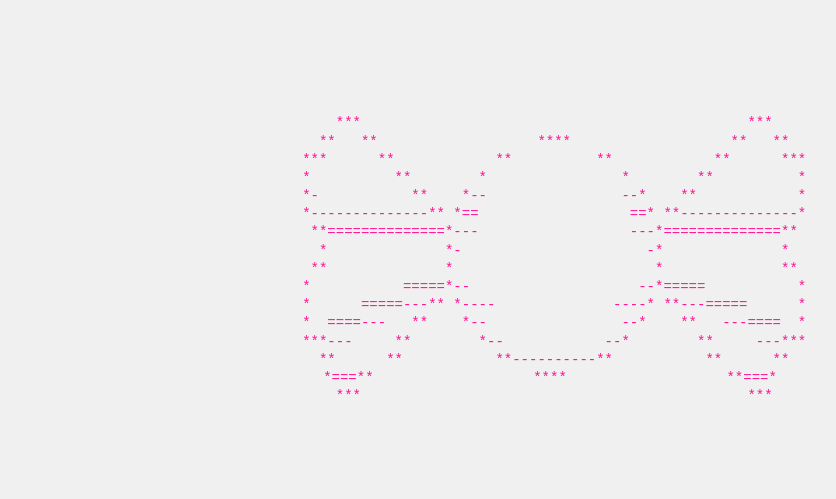
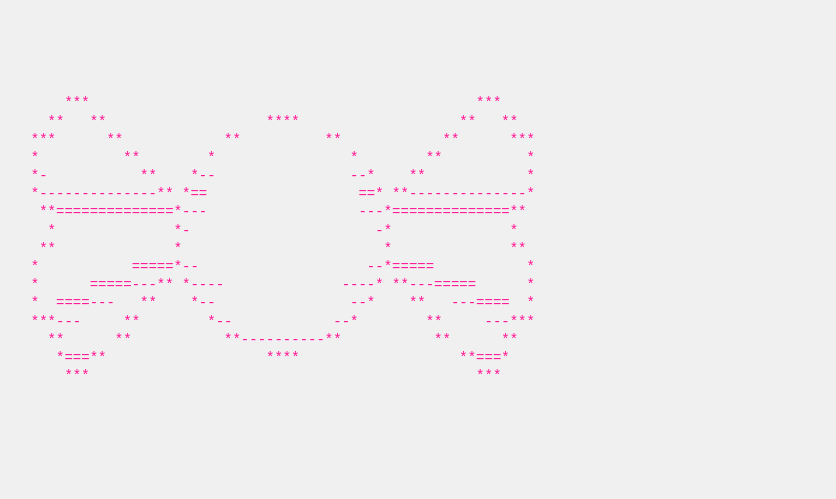
Before and after one commit to Hsin104/Candy, a plain HTML site: page index.html in a window 1280 px wide. Shown: the part 77-576 px from the top of the page, without its empty margins (90-926 px from the left). Drawn offline with Linux system fonts and the light colour scheme.

Commit message:
Update index.html

```diff
--- a/index.html
+++ b/index.html
@@ -9,15 +9,14 @@
             font-family: monospace;
             white-space: pre;
             background-color: #f0f0f0;
-            text-align: center;
             margin: 0;
             padding: 0;
+            padding-left: 20px; /* 添加左邊內邊距，讓圖案不會直接貼邊 */
         }
         .candy {
-            color: #ff1493; /* Candy pink color */
+            color: #ff1493; /* 糖果粉色 */
             font-size: 14px;
             line-height: 1.3;
-            padding: 20px;
         }
     </style>
 </head>
```
